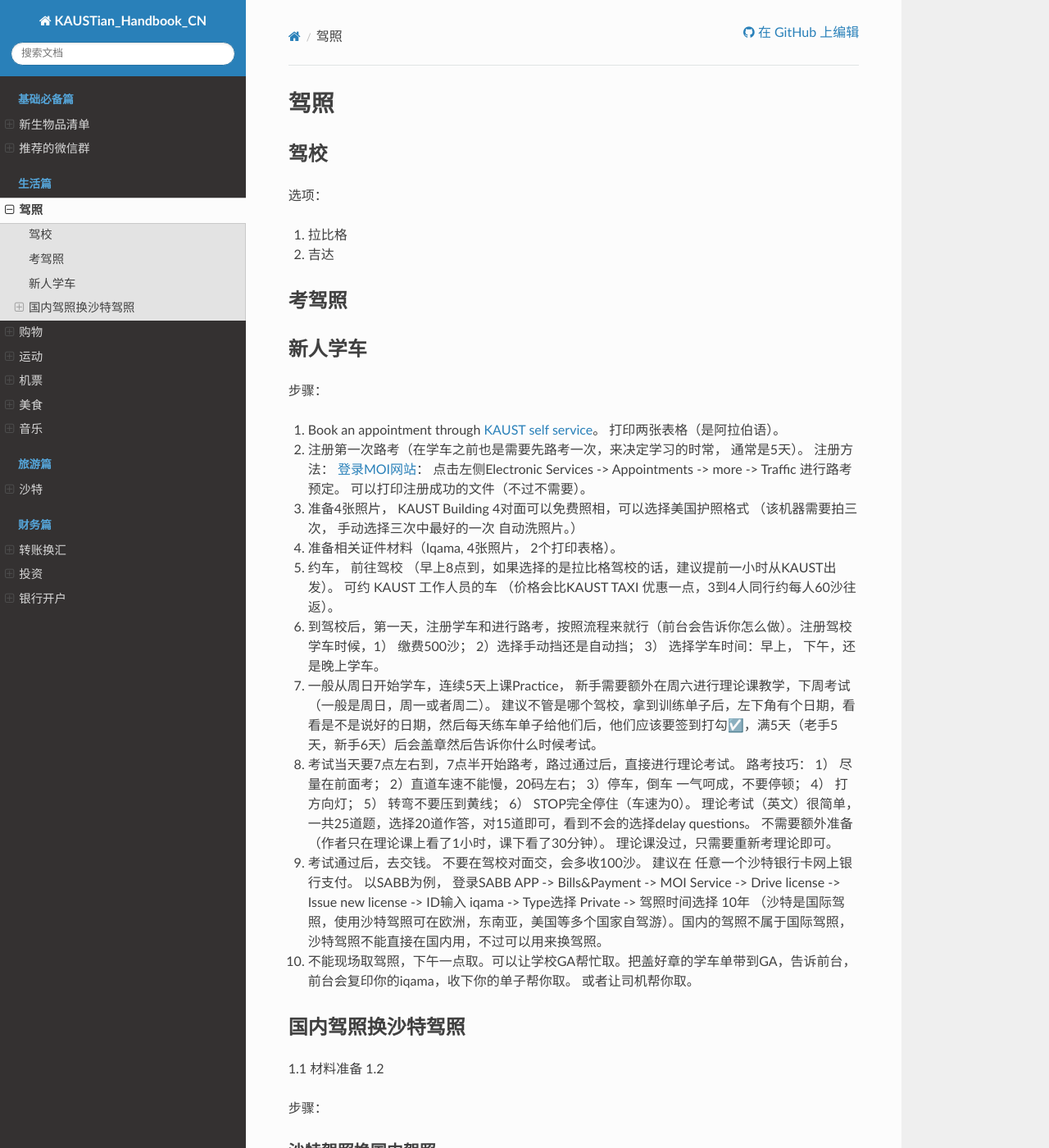
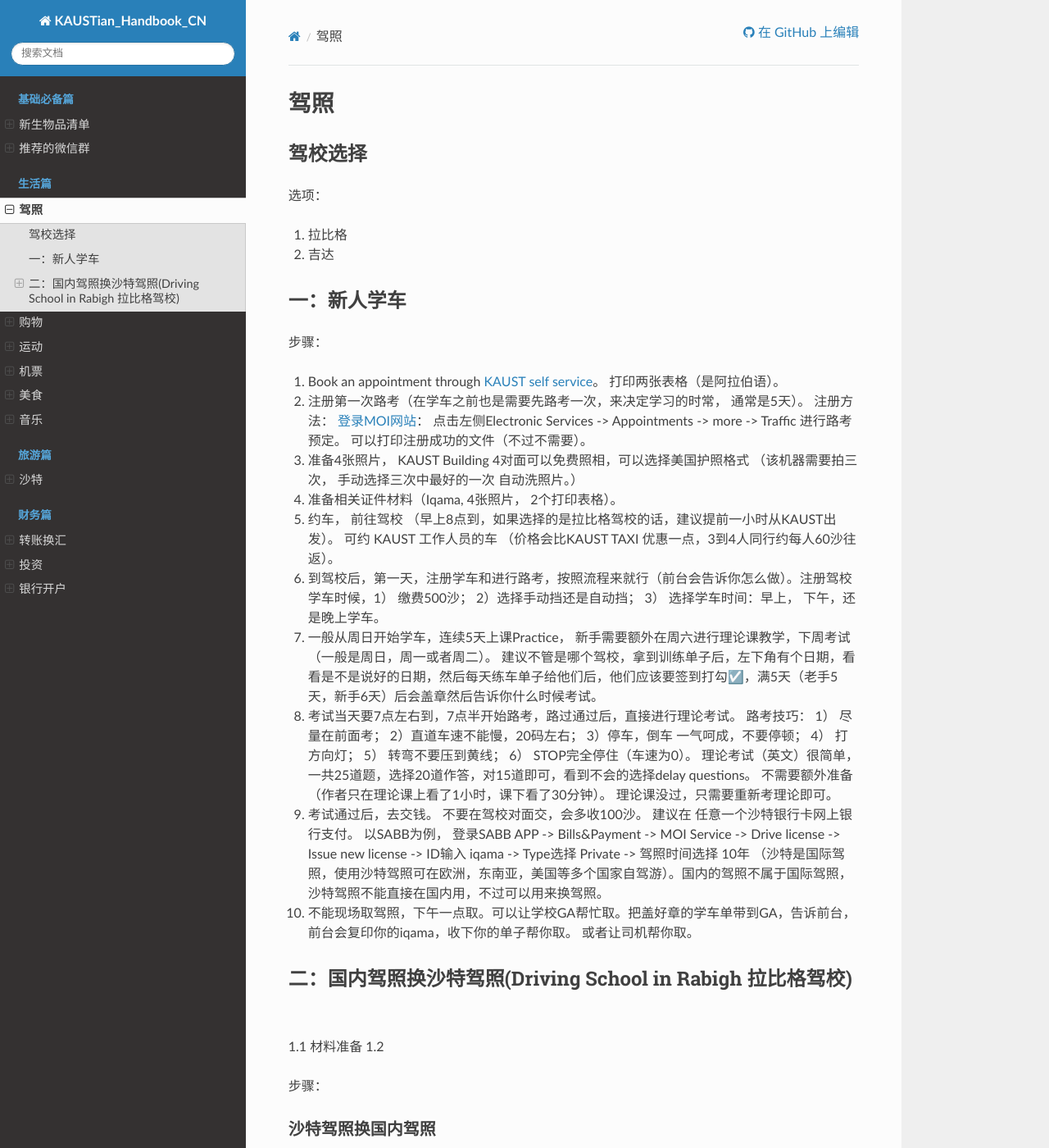
Before and after one commit to guochengqian/KAUSTian_Handbook_CN, a Sphinx documentation site: the page built from docs/content/life/drive.rst, in a window 1280 px wide and 1400 px high. Shown: the whole window at 82% size. Built offline with Sphinx 7.4.7 and the Read the Docs theme 2.0.0, drawn with Linux system fonts in a browser that asks for light colours.

Commit message:
Update drive.rst

```diff
--- a/docs/content/life/drive.rst
+++ b/docs/content/life/drive.rst
@@ -4,7 +4,7 @@
 ========
 
 
-驾校
+驾校选择
 ------
 
 选项：
@@ -13,10 +13,7 @@
 2. 吉达
 
 
-考驾照
----------
-
-新人学车
+一：新人学车
 ------
 
 步骤：
@@ -33,7 +30,7 @@
 10. 不能现场取驾照，下午一点取。可以让学校GA帮忙取。把盖好章的学车单带到GA，告诉前台，前台会复印你的iqama，收下你的单子帮你取。 或者让司机帮你取。
 
 
-国内驾照换沙特驾照
+二：国内驾照换沙特驾照(Driving School in Rabigh 拉比格驾校)
 ---------
 
 1.1 材料准备
```
